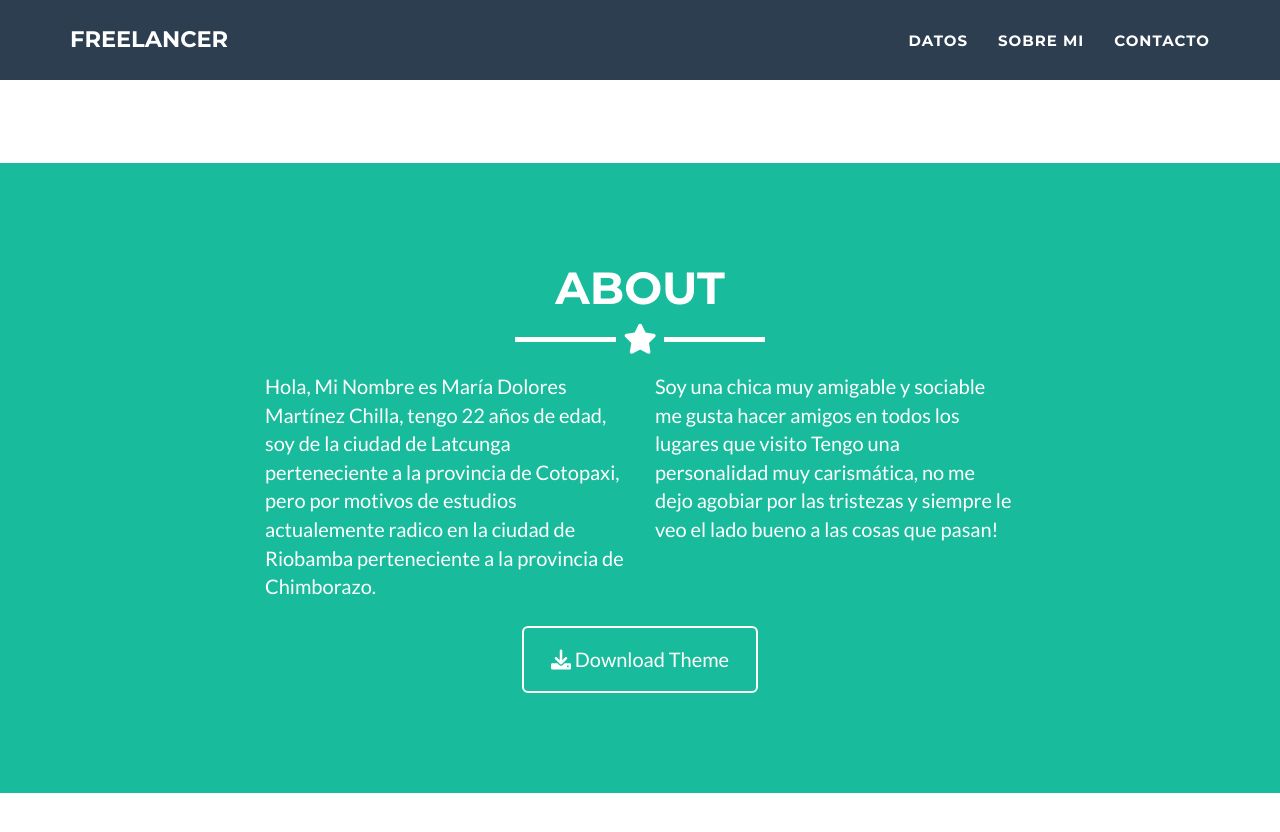
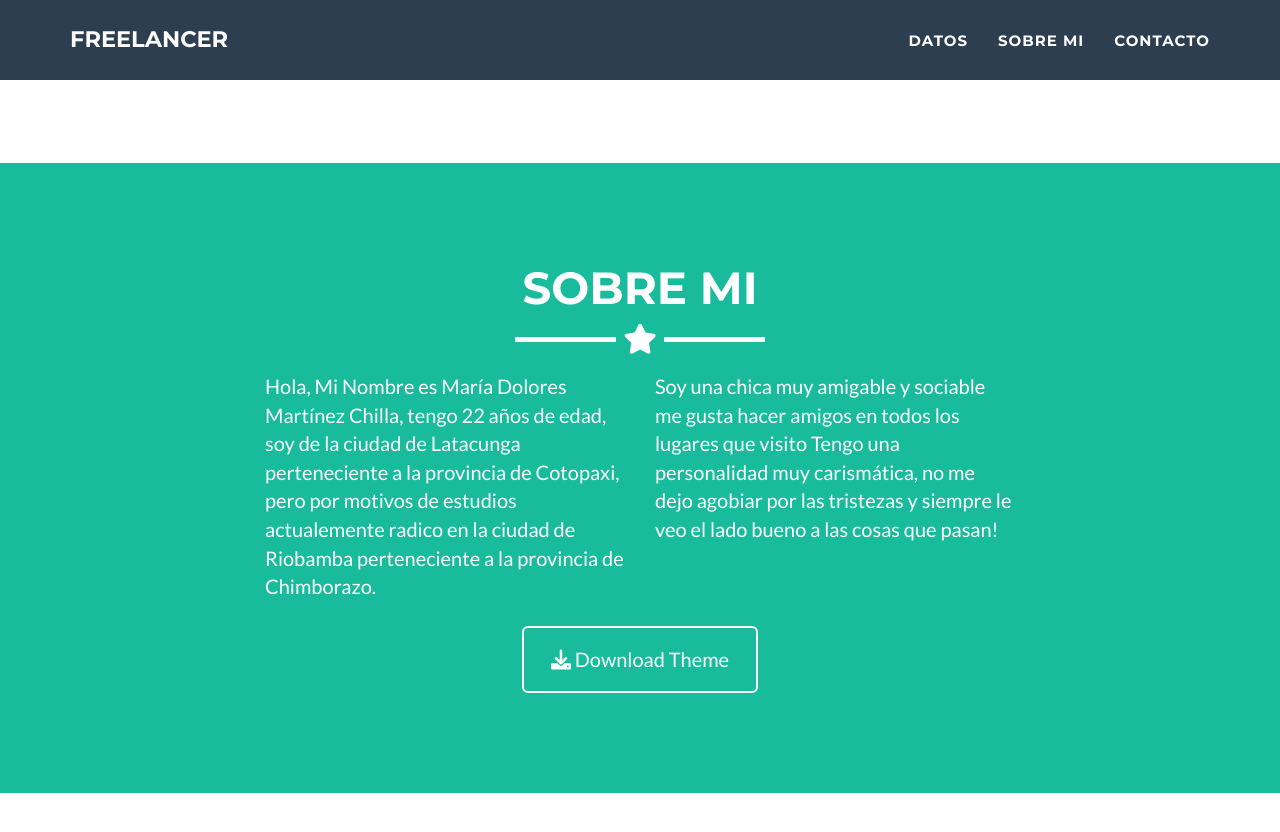
Before and after one commit to mary1816/maria1816.github.io, a Jekyll site: the page built from _posts/2014-07-18-project-1.markdown, in a window 1280 px wide and 900 px high, scrolled down 1539 px. Shown: the top 832 px of the window. Built offline with Jekyll 4.4.1, drawn with Linux system fonts in a browser that asks for light colours.

Commit message:
Update about.html

```diff
--- a/_includes/about.html
+++ b/_includes/about.html
@@ -3,14 +3,14 @@
   <div class="container">
     <div class="row">
       <div class="col-lg-12 text-center">
-        <h2>About</h2>
+        <h2>Sobre Mi</h2>
         <hr class="star-light">
       </div>
     </div>
     <div class="row">
       <div class="col-lg-4 col-lg-offset-2">
         <p>Hola,
-          Mi Nombre es María Dolores Martínez Chilla, tengo 22 años de edad, soy de la ciudad de Latcunga perteneciente
+          Mi Nombre es María Dolores Martínez Chilla, tengo 22 años de edad, soy de la ciudad de Latacunga perteneciente
           a la provincia de Cotopaxi, pero por motivos de estudios actualemente radico en la ciudad de Riobamba
           perteneciente a la provincia de Chimborazo.</p>
       </div>
```
